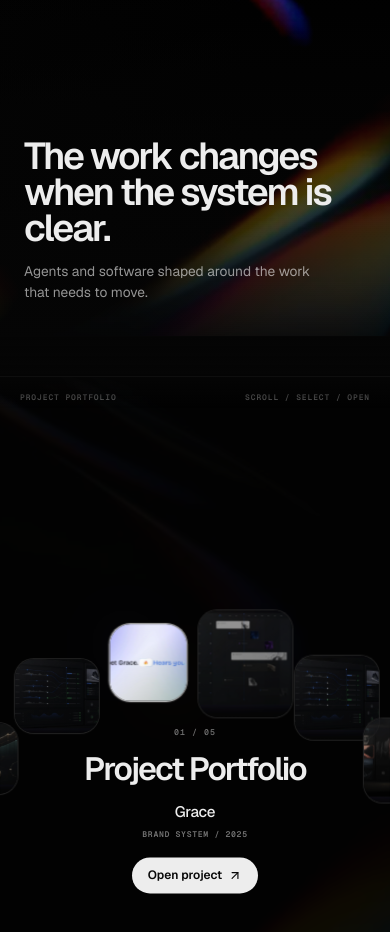
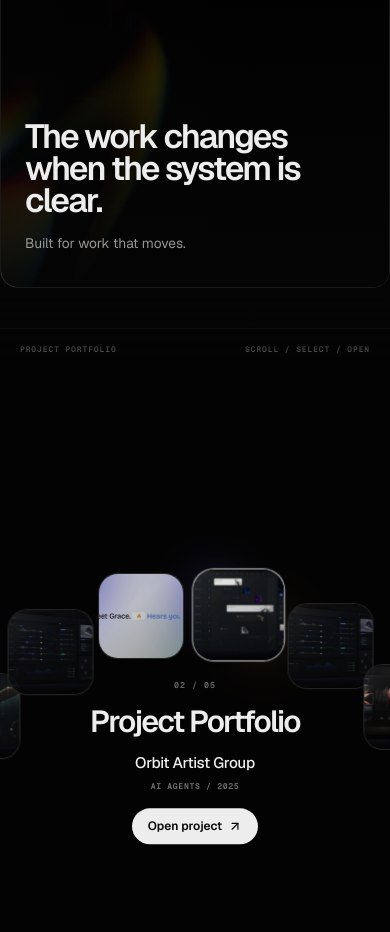
Before and after one commit to povssam/execution-labs-web, a Next.js app: page / in a window 390 px wide. Shown: the part 1060-1992 px from the top of the page. Built offline with nearby package versions, Linux system fonts and the light colour scheme.

Commit message:
refine middle visual system

```diff
--- a/src/components/Nav.tsx
+++ b/src/components/Nav.tsx
@@ -168,7 +168,7 @@ export function Nav() {
             aria-expanded={open}
             aria-controls="mobile-navigation"
             onClick={() => setOpenPathname(open ? null : pathname)}
-            className="flex h-10 w-10 items-center justify-center rounded-full border border-line bg-charcoal/70 text-bone transition-colors duration-150 hover:border-bone/40 lg:hidden"
+            className="flex h-11 w-11 items-center justify-center rounded-full border border-line bg-charcoal/70 text-bone transition-colors duration-150 hover:border-bone/40 lg:hidden"
           >
             {open ? <X size={20} /> : <Menu size={20} />}
           </button>
--- a/src/components/home/CapabilityStack.tsx
+++ b/src/components/home/CapabilityStack.tsx
@@ -11,10 +11,10 @@ import { Container } from "../ui/Container";
 import styles from "./CapabilityStack.module.css";
 
 const stack = [
-  { title: "AI Agents", statement: "Observe. Decide. Act.", detail: "Agents with a real job, clear tools, and a human handoff." },
-  { title: "Software", statement: "Useful software. Shipped.", detail: "The smallest complete product people can use and judge." },
-  { title: "Automation", statement: "Less repetition. Clearer handoffs.", detail: "Recurring work routed without another layer of admin." },
-  { title: "Product Systems", statement: "The layer that holds up.", detail: "Product, data, and infrastructure designed to keep moving." },
+  { title: "AI Agents", statement: "Observe. Decide. Act.", detail: "Tools, context, handoff." },
+  { title: "Software", statement: "Useful software. Shipped.", detail: "A complete product, ready to judge." },
+  { title: "Automation", statement: "Less repetition. Clearer handoffs.", detail: "Recurring work, routed cleanly." },
+  { title: "Product Systems", statement: "The layer that holds up.", detail: "Product, data, infrastructure." },
 ] as const;
 
 export function CapabilityStack() {
@@ -51,7 +51,7 @@ export function CapabilityStack() {
     if (next === null) return;
     event.preventDefault();
     const bounded = Math.max(0, Math.min(stack.length - 1, next));
-    setActiveIndex(bounded);
+    select(bounded);
     document.getElementById(`capability-control-${bounded}`)?.focus();
   };
 
--- a/src/components/home/EvidenceViewport.module.css
+++ b/src/components/home/EvidenceViewport.module.css
@@ -1,32 +1,33 @@
 .section { position:relative; overflow:clip; background:#030303; border-bottom:1px solid rgba(237,237,237,.055); }
-.scrollScene { min-height:440svh; }
+.scrollScene { min-height:320svh; }
 .stickyStage { position:sticky; top:var(--nav-height); height:calc(100svh - var(--nav-height)); min-height:40rem; overflow:hidden; }
 .container { position:relative; display:flex; height:100%; align-items:center; }
 .instrumentation { position:absolute; top:1.35rem; right:0; left:0; z-index:6; display:flex; justify-content:space-between; color:rgba(237,237,237,.42); font-family:var(--font-geist-mono),monospace; font-size:.56rem; font-weight:600; letter-spacing:.11em; text-transform:uppercase; }
-.viewport { position:relative; width:100%; height:min(70svh,43rem); overflow:hidden; border:1px solid rgba(237,237,237,.13); background:#070707; isolation:isolate; }
+.viewport { position:relative; width:100%; height:min(64svh,40rem); overflow:hidden; border:1px solid rgba(237,237,237,.13); border-radius:1.35rem; background:#070707; isolation:isolate; }
 .media { position:absolute; inset:0; }
 .image,.video { width:100%; height:100%; object-fit:cover; object-position:center; filter:saturate(.96) contrast(1.04); }
+.media[data-media="grace"] .video { object-fit:contain; object-position:center top; background:#080808; }
 .shade { position:absolute; inset:0; z-index:2; background:linear-gradient(90deg,rgba(3,3,3,.9) 0%,rgba(3,3,3,.34) 38%,transparent 68%),linear-gradient(0deg,rgba(3,3,3,.84),transparent 45%); }
 .readout { position:absolute; bottom:2.1rem; left:2.2rem; z-index:3; display:grid; max-width:30rem; gap:.55rem; }
 .readout>span { color:rgba(237,237,237,.52); font-family:var(--font-geist-mono),monospace; font-size:.56rem; font-weight:600; letter-spacing:.1em; text-transform:uppercase; }
-.readout h2 { margin:0; color:#ededed; font-size:clamp(2.5rem,4vw,3.8rem); font-weight:600; letter-spacing:-.06em; line-height:.94; }
-.readout p { margin:0; color:rgba(237,237,237,.6); font-size:.9rem; }
+.readout h2 { margin:0; color:#ededed; font-size:clamp(2.35rem,3.7vw,3.45rem); font-weight:600; letter-spacing:-.06em; line-height:.94; }
+.readout p { margin:0; color:rgba(237,237,237,.6); font-size:.84rem; }
 .readout a { display:inline-flex; width:max-content; min-height:2.75rem; align-items:center; gap:.35rem; margin-top:.4rem; color:#ededed; font-size:.78rem; font-weight:600; text-decoration:none; }
 .controls { position:absolute; right:1.7rem; bottom:1.8rem; z-index:4; display:flex; gap:.35rem; }
 .controls button { display:grid; width:2.8rem; height:2.8rem; place-items:center; border:1px solid rgba(237,237,237,.16); border-radius:50%; background:rgba(3,3,3,.45); color:rgba(237,237,237,.42); cursor:pointer; font-family:var(--font-geist-mono),monospace; font-size:.5rem; transition:border-color 220ms ease,color 220ms ease,background 220ms ease; }
 .controls button[aria-selected="true"] { border-color:rgba(237,237,237,.62); background:rgba(237,237,237,.09); color:#ededed; }
 .controls button:focus-visible,.readout a:focus-visible { outline:1px solid #ededed; outline-offset:.35rem; }
 @media (max-width:767px) {
-  .scrollScene { min-height:420svh; }
+  .scrollScene { min-height:320svh; }
   .stickyStage { min-height:39rem; }
   .instrumentation { top:1rem; font-size:.5rem; }
-  .viewport { height:min(72svh,36rem); margin-top:1rem; }
-  .shade { background:linear-gradient(0deg,rgba(3,3,3,.94) 0%,rgba(3,3,3,.48) 43%,transparent 72%); }
-  .readout { right:1.25rem; bottom:4.9rem; left:1.25rem; gap:.45rem; }
-  .readout h2 { font-size:clamp(2.2rem,10vw,2.7rem); }
-  .readout p { font-size:.82rem; }
+  .viewport { height:auto; aspect-ratio:4 / 3; margin-top:1rem; }
+  .shade { background:linear-gradient(0deg,rgba(3,3,3,.96) 0%,rgba(3,3,3,.72) 45%,rgba(3,3,3,.14) 78%,transparent 100%); }
+  .readout { right:1.25rem; bottom:1.1rem; left:1.25rem; gap:.4rem; }
+  .readout h2 { font-size:clamp(2.05rem,9.2vw,2.45rem); }
+  .readout p { display:none; font-size:.78rem; }
   .readout a { margin-top:.2rem; }
-  .controls { right:1.1rem; bottom:1rem; left:1.1rem; justify-content:space-between; }
-  .controls button { width:2.55rem; height:2.55rem; }
+  .controls { top:1rem; right:1.1rem; bottom:auto; left:auto; justify-content:flex-end; gap:.25rem; }
+  .controls button { width:2.75rem; height:2.75rem; }
 }
 @media (prefers-reduced-motion:reduce) { .controls button { transition:none; } }
--- a/src/components/home/EvidenceViewport.tsx
+++ b/src/components/home/EvidenceViewport.tsx
@@ -61,7 +61,7 @@ export function EvidenceViewport() {
             <div className={styles.instrumentation}><span>05 / Evidence</span><span>{String(activeIndex + 1).padStart(2, "0")} / 05</span></div>
             <div className={styles.viewport}>
               <AnimatePresence mode="sync" initial={false}>
-                <motion.div key={active.slug} className={styles.media} initial={{ opacity: 0, scale: reduceMotion ? 1 : 1.018 }} animate={{ opacity: 1, scale: 1 }} exit={{ opacity: 0 }} transition={{ duration: reduceMotion ? 0.2 : 0.5 }}>
+                <motion.div key={active.slug} data-media={active.slug} className={styles.media} initial={{ opacity: 0, scale: reduceMotion ? 1 : 1.018 }} animate={{ opacity: 1, scale: 1 }} exit={{ opacity: 0 }} transition={{ duration: reduceMotion ? 0.2 : 0.5 }}>
                   {active.slug === "grace" && !reduceMotion ? (
                     <video className={styles.video} autoPlay muted loop playsInline poster={media.grace}><source src="/brand/grace/grace-animation.mp4" type="video/mp4" /></video>
                   ) : (
--- a/src/components/home/GlobalStatement.module.css
+++ b/src/components/home/GlobalStatement.module.css
@@ -11,15 +11,17 @@
 
 .frame {
   position: relative;
-  height: clamp(29rem, 47vw, 39rem);
+  height: clamp(28rem, 42vw, 36rem);
   overflow: hidden;
+  border: 1px solid rgba(237, 237, 237, 0.08);
+  border-radius: clamp(1.1rem, 1.8vw, 1.6rem);
   background: #070707;
   isolation: isolate;
 }
 
 .lensMedia {
   position: absolute;
-  inset: -3%;
+  inset: -7%;
   z-index: 0;
   will-change: transform;
 }
@@ -27,8 +29,8 @@
 .lensImage {
   z-index: 0;
   object-fit: cover;
-  object-position: 70% 52%;
-  filter: saturate(1.08) contrast(1.04);
+  object-position: 100% 52%;
+  filter: saturate(1.05) contrast(1.04) brightness(0.84);
 }
 
 .lensShade {
@@ -36,8 +38,8 @@
   inset: 0;
   z-index: 1;
   background:
-    linear-gradient(90deg, rgba(5, 5, 5, 0.98) 0%, rgba(5, 5, 5, 0.76) 31%, rgba(5, 5, 5, 0.12) 72%),
-    linear-gradient(0deg, rgba(5, 5, 5, 0.72) 0%, transparent 44%);
+    linear-gradient(90deg, rgba(5, 5, 5, 0.995) 0%, rgba(5, 5, 5, 0.98) 40%, rgba(5, 5, 5, 0.12) 72%),
+    linear-gradient(0deg, rgba(5, 5, 5, 0.9) 0%, rgba(5, 5, 5, 0.28) 31%, transparent 62%);
 }
 
 .instrumentation {
@@ -67,10 +69,10 @@
 }
 
 .copy h2 {
-  max-width: 15ch;
+  max-width: 22ch;
   margin: 0;
   color: #ededed;
-  font-size: clamp(2.65rem, 4.15vw, 3.95rem);
+  font-size: clamp(2.45rem, 3.8vw, 3.55rem);
   font-weight: 600;
   letter-spacing: -0.055em;
   line-height: 0.96;
@@ -94,12 +96,10 @@
   }
 
   .frame {
-    height: 31rem;
+    height: 28rem;
   }
 
-  .lensMedia {
-    object-position: 67% 50%;
-  }
+  .lensMedia { inset: -7%; }
 
   .lensShade {
     background:
@@ -122,8 +122,8 @@
   }
 
   .copy h2 {
-    max-width: 13ch;
-    font-size: clamp(2.05rem, 9.6vw, 2.45rem);
+    max-width: 16ch;
+    font-size: clamp(1.85rem, 8.6vw, 2.2rem);
     line-height: 0.95;
   }
 
--- a/src/components/home/GlobalStatement.tsx
+++ b/src/components/home/GlobalStatement.tsx
@@ -16,13 +16,13 @@ export function GlobalStatement() {
   });
   const x = useTransform(scrollYProgress, [0, 1], ["0%", "-2.2%"]);
   const y = useTransform(scrollYProgress, [0, 1], ["-1.2%", "1.2%"]);
-  const scale = useTransform(scrollYProgress, [0, 1], [1.06, 1.11]);
+  const scale = useTransform(scrollYProgress, [0, 1], [1.18, 1.23]);
 
   return (
     <section ref={sectionRef} id="studio-statement" className={`${styles.section} section-flow relative overflow-hidden`}>
       <Container className={styles.container}>
         <div className={styles.frame}>
-          <motion.div className={styles.lensMedia} style={{ x: reduceMotion ? 0 : x, y: reduceMotion ? 0 : y, scale: reduceMotion ? 1.06 : scale }}>
+          <motion.div className={styles.lensMedia} style={{ x: reduceMotion ? 0 : x, y: reduceMotion ? 0 : y, scale: reduceMotion ? 1.18 : scale }}>
             <Image src="/brand/hero-glass.png" alt="" fill sizes="(max-width: 767px) 100vw, 1280px" className={styles.lensImage} draggable={false} />
           </motion.div>
           <div className={styles.lensShade} aria-hidden="true" />
@@ -33,8 +33,8 @@ export function GlobalStatement() {
           </div>
 
           <div className={styles.copy}>
-            <h2>The work changes<br />when the system is clear.</h2>
-            <p>Agents and software shaped around the work that needs to move.</p>
+            <h2>The work changes when the system is clear.</h2>
+            <p>Built for work that moves.</p>
           </div>
         </div>
       </Container>
--- a/src/components/home/Process.module.css
+++ b/src/components/home/Process.module.css
@@ -1,5 +1,5 @@
 .section { position: relative; overflow: clip; background: #030303; border-bottom: 1px solid rgba(237,237,237,.055); }
-.scrollScene { min-height: 360svh; }
+.scrollScene { min-height: 280svh; }
 .stickyStage { position: sticky; top: var(--nav-height); height: calc(100svh - var(--nav-height)); min-height: 40rem; overflow: hidden; }
 .container { position: relative; display: flex; height: 100%; flex-direction: column; justify-content: center; }
 .instrumentation { position: absolute; top: 1.35rem; right: 0; left: 0; display: flex; justify-content: space-between; gap: 1rem; color: rgba(237,237,237,.42); font-family: var(--font-geist-mono),monospace; font-size: .56rem; font-weight: 600; letter-spacing: .11em; line-height: 1.2; text-transform: uppercase; }
@@ -7,15 +7,15 @@
 .lensWrap { position: relative; display: grid; width: min(100%,35rem); place-items: center; aspect-ratio: 1; }
 .lens { position: relative; width: 88%; overflow: hidden; aspect-ratio: 1; border: 1px solid rgba(237,237,237,.22); border-radius: 50%; box-shadow: -2rem -1.4rem 5rem -3rem rgba(126,119,255,.46),2.4rem 1.7rem 5rem -3rem rgba(255,177,104,.36),0 0 0 1rem rgba(237,237,237,.012); will-change: transform; }
 .lensMedia { position: absolute; inset: -10%; will-change: transform; }
-.lensImage { object-fit: cover; object-position: 68% 55%; filter: saturate(1.08) contrast(1.06); }
+.lensImage { object-fit: cover; object-position: 100% 52%; filter: saturate(1.06) contrast(1.04) brightness(0.86); opacity: .88; }
 .lensShade { position: absolute; inset: 0; background: radial-gradient(circle at 46% 42%,transparent 14%,rgba(5,5,5,.22) 72%,rgba(5,5,5,.66) 100%); }
 .lensIndex { position: absolute; right: 2%; bottom: 15%; color: rgba(237,237,237,.72); font-family: var(--font-geist-mono),monospace; font-size: .62rem; letter-spacing: .12em; }
 .content { max-width: 37rem; }
 .kicker,.activeState>span,.steps button span { font-family: var(--font-geist-mono),monospace; font-size: .57rem; font-weight: 600; letter-spacing: .11em; line-height: 1.2; text-transform: uppercase; }
 .kicker { color: rgba(237,237,237,.44); }
-.activeState { min-height: 15rem; padding-top: 1.8rem; }
+.activeState { min-height: 12.5rem; padding-top: 1.8rem; }
 .activeState>span { color: rgba(237,237,237,.7); }
-.activeState h2 { max-width: 11ch; margin: .95rem 0 0; color: #ededed; font-size: clamp(3rem,5vw,4.65rem); font-weight: 600; letter-spacing: -.065em; line-height: .92; text-wrap: balance; }
+.activeState h2 { max-width: 13ch; margin: .95rem 0 0; color: #ededed; font-size: clamp(2.7rem,4.5vw,4.1rem); font-weight: 600; letter-spacing: -.065em; line-height: .92; text-wrap: balance; }
 .activeState p { max-width: 23rem; margin: 1.2rem 0 0; color: rgba(237,237,237,.56); font-size: .92rem; line-height: 1.5; }
 .steps { display: grid; grid-template-columns: repeat(4,minmax(0,1fr)); border-top: 1px solid rgba(237,237,237,.14); }
 .steps button { position: relative; display: grid; gap: .55rem; min-width: 0; padding: 1.05rem .65rem 1rem 0; border: 0; background: transparent; color: rgba(237,237,237,.3); cursor: pointer; font: inherit; text-align: left; transition: color 260ms ease; }
@@ -27,16 +27,16 @@
 .steps button:focus-visible { outline: 1px solid rgba(237,237,237,.75); outline-offset: .35rem; }
 @media (max-width:900px) and (min-width:768px) { .layout { grid-template-columns:minmax(19rem,.9fr) minmax(20rem,1.1fr); gap:3rem; } }
 @media (max-width:767px) {
-  .scrollScene { min-height: 340svh; }
+  .scrollScene { min-height: 280svh; }
   .stickyStage { min-height: 39rem; }
   .instrumentation { top: 1rem; font-size: .5rem; }
   .layout { display:flex; flex-direction:column; gap:1.55rem; padding-top:2.4rem; }
-  .lensWrap { width:min(67vw,16.5rem); margin-inline:auto; }
+  .lensWrap { width:min(64vw,15.75rem); margin-inline:auto; }
   .lens { width:91%; }
   .lensIndex { right:-1%; bottom:11%; font-size:.52rem; }
   .content { width:100%; }
-  .activeState { min-height:10.8rem; padding-top:1.2rem; }
-  .activeState h2 { max-width:11ch; font-size:clamp(2.55rem,11.4vw,3rem); }
+  .activeState { min-height:9.6rem; padding-top:1.2rem; }
+  .activeState h2 { max-width:12ch; font-size:clamp(2.3rem,10.4vw,2.75rem); }
   .activeState p { max-width:19rem; margin-top:.8rem; font-size:.84rem; }
   .steps button { min-height:3.8rem; padding-top:.8rem; }
   .steps button strong { font-size:.72rem; }
--- a/src/components/home/Process.tsx
+++ b/src/components/home/Process.tsx
@@ -10,10 +10,10 @@ import { Container } from "../ui/Container";
 import styles from "./Process.module.css";
 
 const details = [
-  "Start with the pressure point, not a deck.",
-  "Design the shortest useful route through the work.",
-  "Ship the version people can use and judge.",
-  "Watch it run, then sharpen what matters.",
+  "Start at the pressure point.",
+  "Choose the shortest useful route.",
+  "Ship what people can judge.",
+  "Sharpen what real use reveals.",
 ] as const;
 
 const statements = [
@@ -89,7 +89,7 @@ export function Process() {
               </div>
 
               <div className={styles.content}>
-                <span className={styles.kicker}>One system / four states</span>
+                <span className={styles.kicker}>One lens / four states</span>
                 <motion.div key={activeStep.title} id="process-panel" role="tabpanel" aria-labelledby={`process-tab-${activeIndex}`} className={styles.activeState} initial={{ opacity: 0, y: reduceMotion ? 0 : 10 }} animate={{ opacity: 1, y: 0 }} transition={{ duration: reduceMotion ? 0.18 : 0.42 }}>
                   <span>{activeIndex === 1 ? "System" : activeStep.title}</span>
                   <h2>{statements[activeIndex]}</h2>
--- a/src/components/home/ProjectPortfolio.module.css
+++ b/src/components/home/ProjectPortfolio.module.css
@@ -7,7 +7,7 @@
 
 .portfolioScroll {
   position: relative;
-  min-height: 430svh;
+  min-height: 320svh;
 }
 
 .portfolioSticky {
@@ -30,10 +30,10 @@
 .prismField {
   z-index: 0;
   object-fit: cover;
-  object-position: 78% 68%;
-  filter: saturate(1.12) contrast(1.06);
+  object-position: 100% 68%;
+  filter: saturate(0.84) contrast(0.96) brightness(0.72);
   mix-blend-mode: screen;
-  opacity: 0.065;
+  opacity: 0.045;
   transform: scale(1.18);
 }
 
@@ -93,7 +93,7 @@
 .projectTile {
   position: relative;
   display: block;
-  width: clamp(6.5rem, 8.7vw, 8.25rem);
+  width: clamp(6.4rem, 7.8vw, 7.5rem);
   overflow: hidden;
   aspect-ratio: 1;
   padding: 0;
@@ -103,30 +103,14 @@
   box-shadow: 0 1.4rem 3rem -2.5rem rgba(0, 0, 0, 0.9);
   color: inherit;
   cursor: pointer;
-  opacity: 0.76;
-  filter: saturate(0.88) brightness(0.9);
+  opacity: 0.84;
+  filter: saturate(0.94) brightness(0.95);
   transition:
     opacity 420ms ease,
     filter 520ms ease,
     border-color 420ms ease,
     box-shadow 520ms cubic-bezier(0.22, 1, 0.36, 1);
   will-change: transform;
-}
-
-.projectTile[data-size="small"] {
-  width: clamp(5.6rem, 7.6vw, 7rem);
-}
-
-.projectTile[data-size="large"] {
-  width: clamp(7rem, 9.5vw, 9rem);
-}
-
-.projectTile[data-shape="portrait"] {
-  aspect-ratio: 0.88;
-}
-
-.projectTile[data-shape="landscape"] {
-  aspect-ratio: 1.12;
 }
 
 .projectTile[data-active="true"] {
@@ -137,7 +121,7 @@
     1.45rem 1.15rem 3.2rem -2rem rgba(255, 176, 103, 0.52),
     0 0 0 1px rgba(237, 237, 237, 0.08);
   opacity: 1;
-  filter: saturate(1.03) brightness(1.02);
+  filter: saturate(1.05) brightness(1.05);
 }
 
 .projectTile:hover,
@@ -155,8 +139,13 @@
 
 .projectImage {
   object-fit: cover;
+  object-position: center;
   -webkit-user-drag: none;
   user-select: none;
+}
+
+.projectTile[data-project="grace"] .projectImage {
+  object-position: 50% 50%;
 }
 
 .tileShade {
@@ -247,15 +236,7 @@
   }
 
   .projectTile {
-    width: clamp(6rem, 10.8vw, 7.6rem);
-  }
-
-  .projectTile[data-size="small"] {
-    width: clamp(5.2rem, 9.4vw, 6.5rem);
-  }
-
-  .projectTile[data-size="large"] {
-    width: clamp(6.4rem, 11.8vw, 8.2rem);
+    width: clamp(6rem, 9.1vw, 7rem);
   }
 }
 
@@ -267,7 +248,7 @@
 
 @media (max-width: 767px) {
   .portfolioScroll {
-    min-height: 420svh;
+    min-height: 320svh;
   }
 
   .portfolioSticky {
@@ -275,8 +256,8 @@
   }
 
   .prismField {
-    object-position: 72% 74%;
-    opacity: 0.055;
+    object-position: 100% 74%;
+    opacity: 0.04;
     transform: scale(1.35);
   }
 
@@ -298,14 +279,6 @@
     border-radius: 1.25rem;
   }
 
-  .projectTile[data-size="small"] {
-    width: 4.55rem;
-  }
-
-  .projectTile[data-size="large"] {
-    width: 6rem;
-  }
-
   .orbitCenter {
     top: 55%;
     width: min(22rem, calc(100vw - 2.5rem));
@@ -317,7 +290,7 @@
 
   .orbitCenter h2 {
     margin-top: 0.75rem;
-    font-size: clamp(1.9rem, 8.25vw, 2.15rem);
+    font-size: clamp(1.75rem, 7.8vw, 2rem);
   }
 
   .activeProject {
--- a/src/components/home/WorkCarousel.tsx
+++ b/src/components/home/WorkCarousel.tsx
@@ -20,8 +20,6 @@ import styles from "./ProjectPortfolio.module.css";
 const ORBIT_COUNT = 18;
 const ORBIT_STEP = 360 / ORBIT_COUNT;
 const ORBIT_PROJECTS = [0, 1, 2, 3, 4, 0, 2, 4, 1, 3, 0, 4, 2, 1, 3, 0, 4, 2] as const;
-const ORBIT_SIZES = ["small", "large", "medium", "large", "small", "medium", "large", "small", "medium", "large", "small", "medium", "large", "small", "medium", "large", "small", "medium"] as const;
-const ORBIT_SHAPES = ["square", "portrait", "square", "landscape", "square", "portrait", "square", "landscape", "portrait", "square", "landscape", "square", "portrait", "square", "landscape", "portrait", "square", "landscape"] as const;
 
 const projectImages: Record<string, string> = {
   grace: "/brand/grace/grace-animation-poster.jpg",
@@ -70,11 +68,9 @@ function OrbitTile({
           className={styles.projectTile}
           data-orbit-item={itemIndex}
           data-orbit-primary-index={itemIndex < caseStudies.length ? itemIndex : undefined}
+          data-project={study.slug}
           data-active={isFocus}
-          data-selected={projectIndex === activeIndex}
-          data-size={ORBIT_SIZES[itemIndex]}
-          data-shape={ORBIT_SHAPES[itemIndex]}
-          aria-pressed={projectIndex === activeIndex}
+          aria-pressed={isFocus}
           aria-label={`Select ${study.client} project`}
           onClick={() => onSelect(projectIndex)}
           onKeyDown={(event) => onKeyDown(event, projectIndex)}
```
Also changed, not shown: src/components/home/CapabilityStack.module.css (+13 -13 lines).
